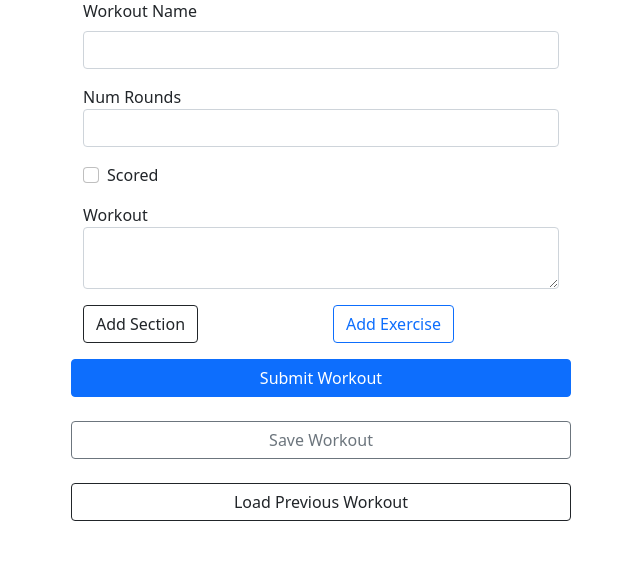
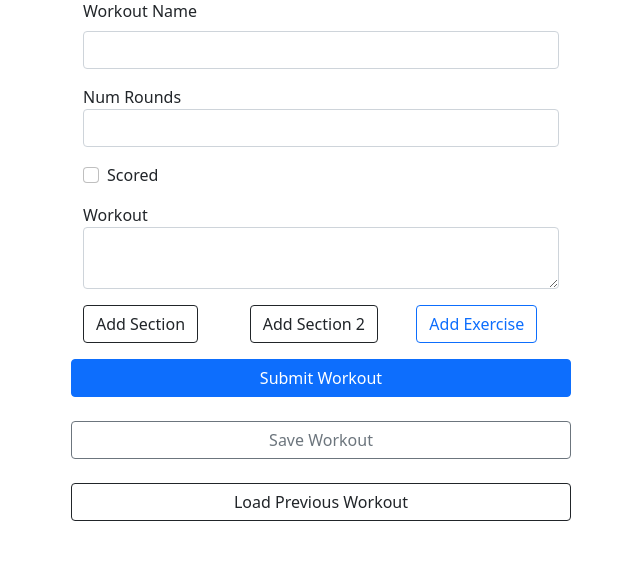
Before and after one commit to zsbinger/Z-Move, a Flask app: page /workouts/create in a window 1280 px wide. Shown: the part 87-670 px from the top of the page, without its empty margins (319-959 px from the left). Run offline with Flask 2, Linux system fonts and the light colour scheme.

Commit message:
added ability to add text input for workout creation (simple, and does not yet look good)

```diff
--- a/application/static/dynamic_form.js
+++ b/application/static/dynamic_form.js
@@ -1,74 +1,79 @@
 function add_section() {
     // get the form from the HTML page
-    var form = document.getElementById("workout_form");
-    var form_elems = form.childNodes
+    // eventually workout is it's own section with id=workoutcontent
+    // then you get the sectionid for wherever the button was pressed
+    var curr_section = document.getElementById("section1");
+    var new_section = document.createElement('textarea');
+    curr_section.appendChild(new_section);
+
+    //var form_elems = form.childNodes
 
 }
 
-function add_exercise() {
-
-}
-
-// Create an input element for Full Name
-var FN = document.createElement("input");
-FN.setAttribute("type", "text");
-FN.setAttribute("name", "FullName");
-FN.setAttribute("placeholder", "Full Name");
-
-// Create an input element for date of birth
-var DOB = document.createElement("input");
-DOB.setAttribute("type", "text");
-DOB.setAttribute("name", "dob");
-DOB.setAttribute("placeholder", "DOB");
-
-// Create an input element for emailID
-var EID = document.createElement("input");
-EID.setAttribute("type", "text");
-EID.setAttribute("name", "emailID");
-EID.setAttribute("placeholder", "E-Mail ID");
-
-// Create an input element for password
-var PWD = document.createElement("input");
-PWD.setAttribute("type", "password");
-PWD.setAttribute("name", "password");
-PWD.setAttribute("placeholder", "Password");
-
-// Create an input element for retype-password
-var RPWD = document.createElement("input");
-RPWD.setAttribute("type", "password");
-RPWD.setAttribute("name", "reTypePassword");
-RPWD.setAttribute("placeholder", "ReEnter Password");
-
-// create a submit button
-var s = document.createElement("input");
-s.setAttribute("type", "submit");
-s.setAttribute("value", "Submit");
-
-// Append the full name input to the form
-form.appendChild(FN);
-
-// Inserting a line break
-form.appendChild(br.cloneNode());
-
-// Append the DOB to the form
-form.appendChild(DOB);
-form.appendChild(br.cloneNode());
-
-// Append the emailID to the form
-form.appendChild(EID);
-form.appendChild(br.cloneNode());
-
-// Append the Password to the form
-form.appendChild(PWD);
-form.appendChild(br.cloneNode());
-
-// Append the ReEnterPassword to the form
-form.appendChild(RPWD);
-form.appendChild(br.cloneNode());
-
-// Append the submit button to the form
-form.appendChild(s);
-
-document.getElementsByTagName("body")[0]
-.appendChild(form);
-}
+//function add_exercise() {
+//
+//}
+//
+//// Create an input element for Full Name
+//var FN = document.createElement("input");
+//FN.setAttribute("type", "text");
+//FN.setAttribute("name", "FullName");
+//FN.setAttribute("placeholder", "Full Name");
+//
+//// Create an input element for date of birth
+//var DOB = document.createElement("input");
+//DOB.setAttribute("type", "text");
+//DOB.setAttribute("name", "dob");
+//DOB.setAttribute("placeholder", "DOB");
+//
+//// Create an input element for emailID
+//var EID = document.createElement("input");
+//EID.setAttribute("type", "text");
+//EID.setAttribute("name", "emailID");
+//EID.setAttribute("placeholder", "E-Mail ID");
+//
+//// Create an input element for password
+//var PWD = document.createElement("input");
+//PWD.setAttribute("type", "password");
+//PWD.setAttribute("name", "password");
+//PWD.setAttribute("placeholder", "Password");
+//
+//// Create an input element for retype-password
+//var RPWD = document.createElement("input");
+//RPWD.setAttribute("type", "password");
+//RPWD.setAttribute("name", "reTypePassword");
+//RPWD.setAttribute("placeholder", "ReEnter Password");
+//
+//// create a submit button
+//var s = document.createElement("input");
+//s.setAttribute("type", "submit");
+//s.setAttribute("value", "Submit");
+//
+//// Append the full name input to the form
+//form.appendChild(FN);
+//
+//// Inserting a line break
+//form.appendChild(br.cloneNode());
+//
+//// Append the DOB to the form
+//form.appendChild(DOB);
+//form.appendChild(br.cloneNode());
+//
+//// Append the emailID to the form
+//form.appendChild(EID);
+//form.appendChild(br.cloneNode());
+//
+//// Append the Password to the form
+//form.appendChild(PWD);
+//form.appendChild(br.cloneNode());
+//
+//// Append the ReEnterPassword to the form
+//form.appendChild(RPWD);
+//form.appendChild(br.cloneNode());
+//
+//// Append the submit button to the form
+//form.appendChild(s);
+//
+//document.getElementsByTagName("body")[0]
+//.appendChild(form);
+//}
--- a/application/templates/base.html
+++ b/application/templates/base.html
@@ -8,6 +8,7 @@
     <title>Z-Move</title>
     <link href="https://cdn.jsdelivr.net/npm/bootstrap@5.0.0-beta1/dist/css/bootstrap.min.css" rel="stylesheet" integrity="sha384-giJF6kkoqNQ00vy+HMDP7azOuL0xtbfIcaT9wjKHr8RbDVddVHyTfAAsrekwKmP1" crossorigin="anonymous">
     <script src="https://cdn.jsdelivr.net/npm/bootstrap@5.0.0-beta1/dist/js/bootstrap.bundle.min.js" integrity="sha384-ygbV9kiqUc6oa4msXn9868pTtWMgiQaeYH7/t7LECLbyPA2x65Kgf80OJFdroafW" crossorigin="anonymous"></script>
+    <script src="../static/dynamic_form.js"></script>
 </head>
 
 <body>
--- a/application/workouts/forms.py
+++ b/application/workouts/forms.py
@@ -1,8 +1,24 @@
 from flask_wtf import FlaskForm
 from wtforms import (StringField, BooleanField, IntegerField,
                      SelectField, TextField, TextAreaField,
-                     DateField, SubmitField)
+                     DateField, SubmitField, Field)
 from wtforms.validators import DataRequired
+
+
+# class ButtonField(Field):
+#     widget = TextInput()
+#
+#     def _value(self):
+#         if self.data:
+#             return u', '.join(self.data)
+#         else:
+#             return u''
+#
+#     def process_formdata(self, valuelist):
+#         if valuelist:
+#             self.data = [x.strip() for x in valuelist[0].split(',')]
+#         else:
+#             self.data = []
 
 
 class WorkoutForm(FlaskForm):
--- a/application/workouts/templates/creation.html
+++ b/application/workouts/templates/creation.html
@@ -33,14 +33,17 @@
         </div>
     </div>
     <div class="row">
-      <div class="mb-3">
+      <div class="mb-3", id="section1">
         {{ form.workout_content.label(class="form_label") }}
         {{ form.workout_content(class="form-control") }}
       </div>
     </div>
     <div class="row mb-3">
         <div class="col-sm">
-          {{ form.add_section_button(class="btn btn-outline-dark") }}
+          {{ form.add_section_button(class="btn btn-outline-dark", onclick="add_section()") }}
+        </div>
+        <div class="col-sm">
+          <input type="button" class="btn btn-outline-dark" onclick="add_section()" value="Add Section 2">
         </div>
         <div class="col-sm">
           {{ form.add_exercise_button(class="btn btn-outline-primary") }}
@@ -64,4 +67,17 @@
   </form>
 </div>
 
+<script>
+function add_section() {
+    // get the form from the HTML page
+    // eventually workout is it's own section with id=workoutcontent
+    // then you get the sectionid for wherever the button was pressed
+    var curr_section = document.getElementById("section1");
+    var new_section = document.createElement('textarea');
+    curr_section.appendChild(new_section);
+
+    //var form_elems = form.childNodes
+}
+</script>
+
 {% endblock %}
```
